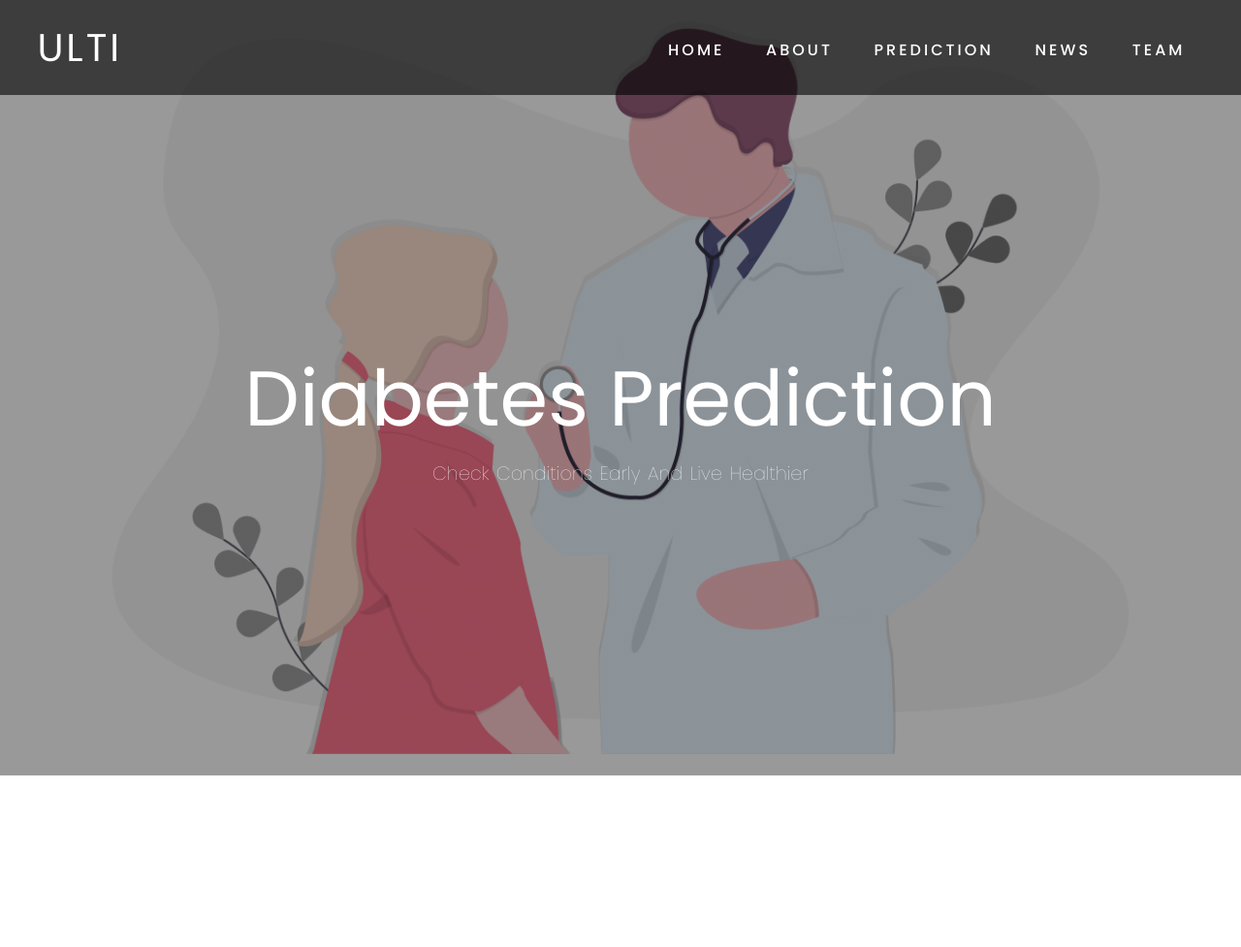
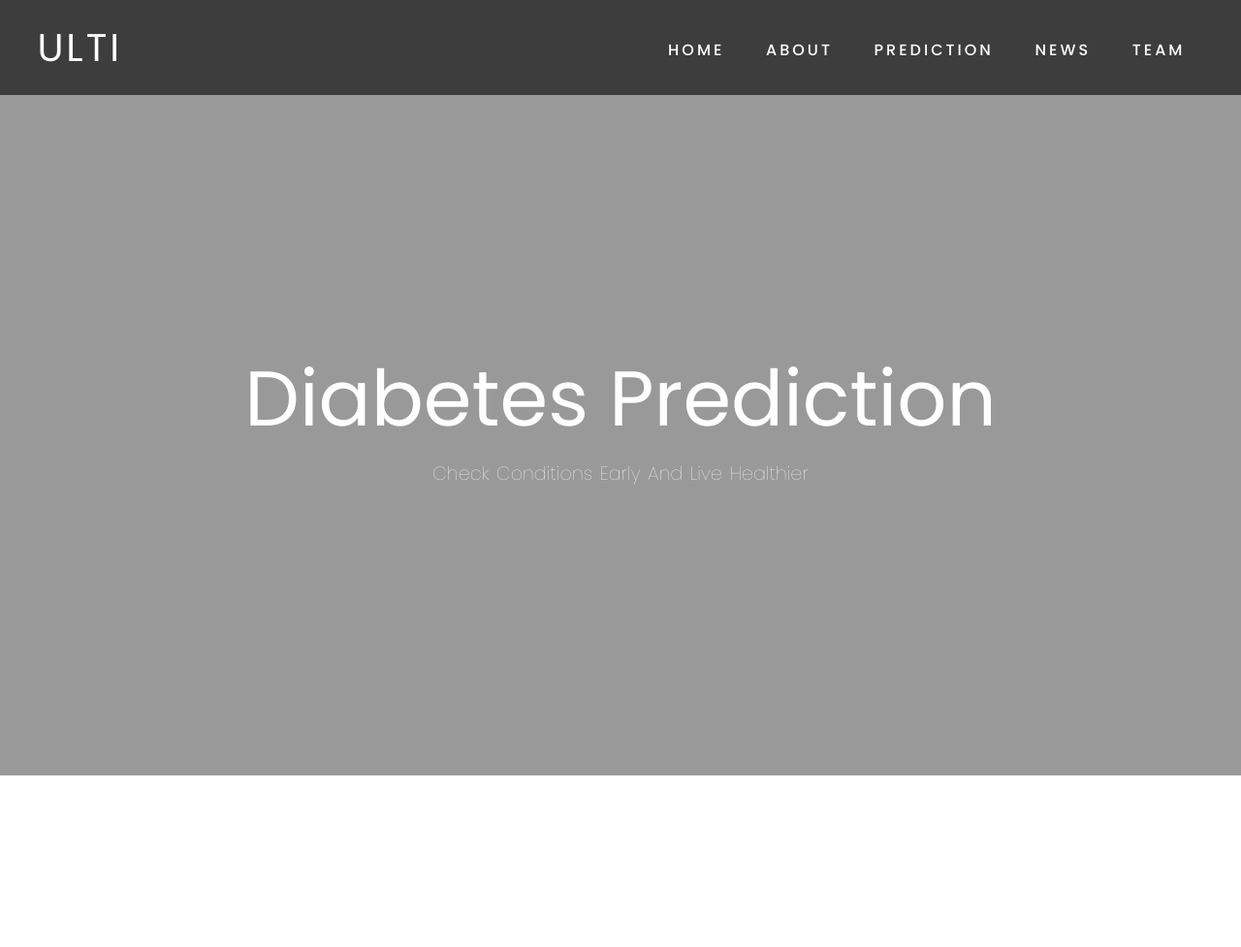
Before and after one commit to Kelompok-ular-3/web-diabetes, a Flask app: page / in a window 1280 px wide. Shown: the top 977 px of the page at 97% size. Run offline with Flask 2, Linux system fonts and the light colour scheme; some libraries are stand-ins or nearby versions; some web fonts are replaced.

Commit message:
ubah css

```diff
--- a/templates/index.html
+++ b/templates/index.html
@@ -43,8 +43,7 @@
         /* header */
         header {
         min-height: 100vh;
-        background-image: linear-gradient(rgba(0, 0, 0, 0.4), rgba(0, 0, 0, 0.4)),
-            url('app/static/css/images/gambar14.png') center/cover no-repeat fixed;
+        background-image: linear-gradient(rgba(0, 0, 0, 0.4), rgba(0, 0, 0, 0.4));
         display: flex;
         flex-direction: column;
         justify-content: stretch;
```
